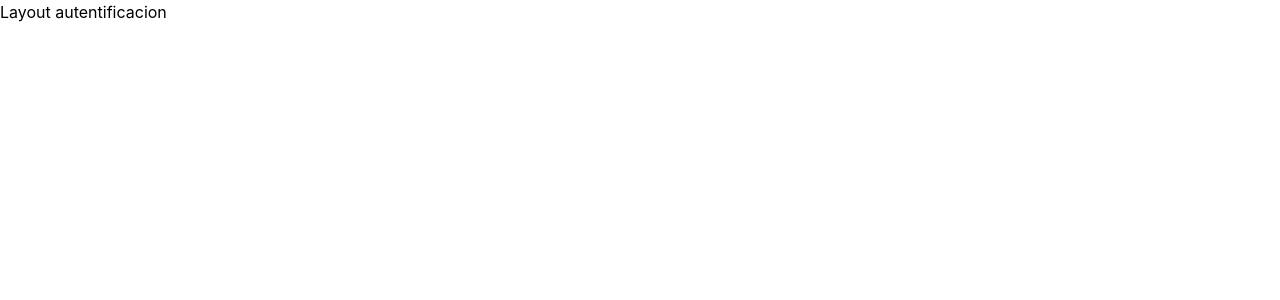
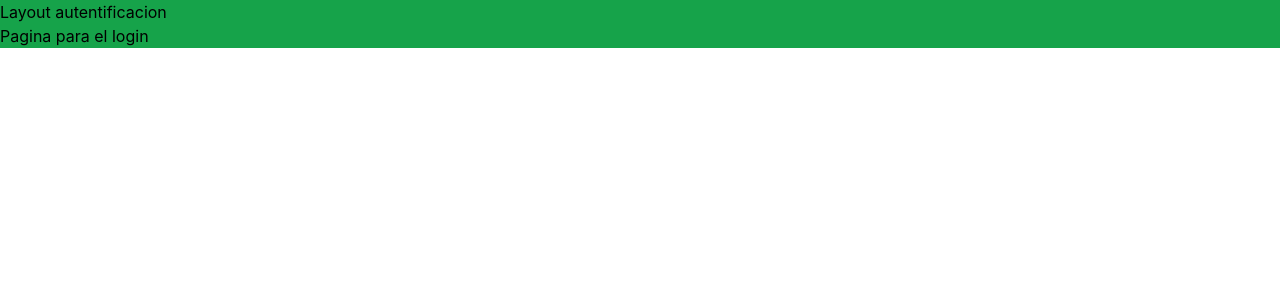
Before and after one commit to JhonZafra/concesionario, a React (Create React App) app: page /login in a window 1280 px wide. Shown: the top 300 px of the page. Built offline with nearby package versions, Linux system fonts and the light colour scheme.

Commit message:
Definiendo las rutas para cada Layout

```diff
--- a/src/App.jsx
+++ b/src/App.jsx
@@ -3,14 +3,28 @@ import "styles/styles.css";
 import Login from "pages/Login.jsx";
 import Registro from "pages/Registro.jsx";
 import AuthLayaout from "layouts/AuthLayaout";
+import PrivateLayaout from "layouts/PrivateLayaout";
+import Admin from "pages/admin/Index";
+import PublicLayout from "layouts/PublicLayout";
+import Index from "pages/Index";
+import Clientes from "pages/admin/Clientes";
+import Vehiculos from "pages/admin/Vehiculos";
 
 function App() {
   return (
     <Router>
       <Routes>
-        <Route path='/' element={<AuthLayaout />}>
-          <Route path={"login"} element={<Login />}></Route>
-          <Route path={"registro"} element={<Registro />}></Route>
+        <Route element={<PrivateLayaout />}>
+          <Route path="admin" element={<Admin />} />
+          <Route path="vehiculos" element={<Vehiculos />} />
+          <Route path="clientes" element={<Clientes />} />
+        </Route>
+        <Route element={<AuthLayaout />}>
+          <Route path="login" element={<Login />} />
+          <Route path="registro" element={<Registro />} />
+        </Route>
+        <Route element={<PublicLayout />}>
+          <Route path="/" element={<Index />} />
         </Route>
       </Routes>
     </Router>
--- a/src/layouts/AuthLayaout.jsx
+++ b/src/layouts/AuthLayaout.jsx
@@ -1,11 +1,14 @@
-import React from 'react'
+import React from "react";
+import { Outlet } from "react-router-dom";
 
-const AuthLayaout = ( {children} ) => {
+const AuthLayaout = ({ children }) => {
   return (
-    <div>Layout autentificacion
-    {children}
+    <div className="bg-green-600">
+      Layout autentificacion
+      { children }
+      <Outlet />
     </div>
-  )
-}
+  );
+};
 
-export default AuthLayaout
+export default AuthLayaout;
--- a/src/layouts/PrivateLayaout.jsx
+++ b/src/layouts/PrivateLayaout.jsx
@@ -1,13 +1,15 @@
-import Sidebar from 'components/Sidebar'
-import React from 'react'
+import Sidebar from "components/Sidebar";
+import React from "react";
+import { Outlet } from "react-router-dom";
 
 const PrivateLayaout = ({ children }) => {
   return (
     <div>
-        <Sidebar />
-        { children }
+      <Sidebar />
+      {children}
+      <Outlet />
     </div>
-  )
-}
+  );
+};
 
-export default PrivateLayaout
+export default PrivateLayaout;
--- /dev/null
+++ b/src/pages/admin/Clientes.jsx
@@ -0,0 +1,11 @@
+import React from 'react'
+
+
+const Clientes = () => {
+  return (
+    <div>Panel de administracion de clientes
+    </div>
+  )
+}
+
+export default Clientes
--- a/src/pages/Admin.jsx
+++ b/src/pages/admin/Index.jsx
@@ -3,8 +3,9 @@ import React from 'react'
 const Admin = () => {
   return (
     <div>
-        Página para administrador
+        Index del panel de Admi
     </div>
+
   )
 }
 
--- /dev/null
+++ b/src/pages/admin/Vehiculos.jsx
@@ -0,0 +1,11 @@
+import React from "react";
+
+const Vehiculos = () => {
+  return (
+    <div>
+      Panel de administración de vehículos
+    </div>
+  );
+};
+
+export default Vehiculos;
```
